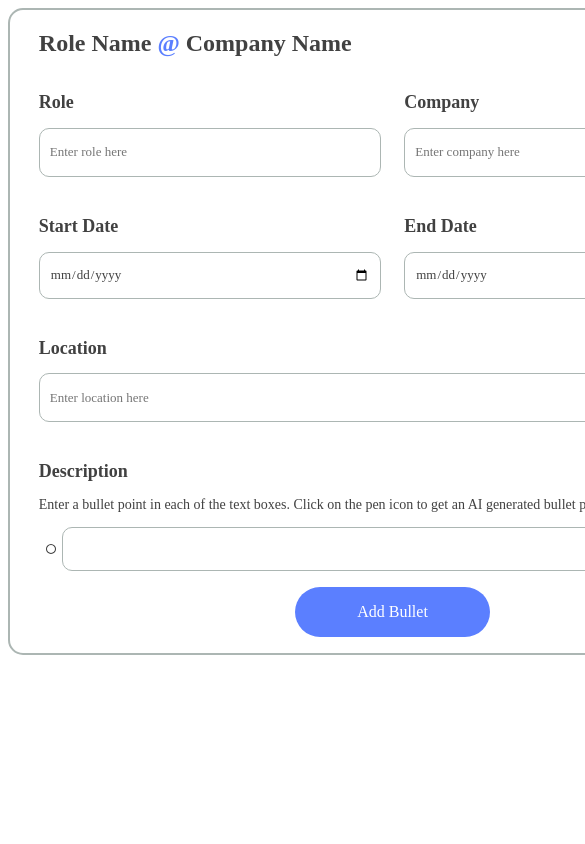
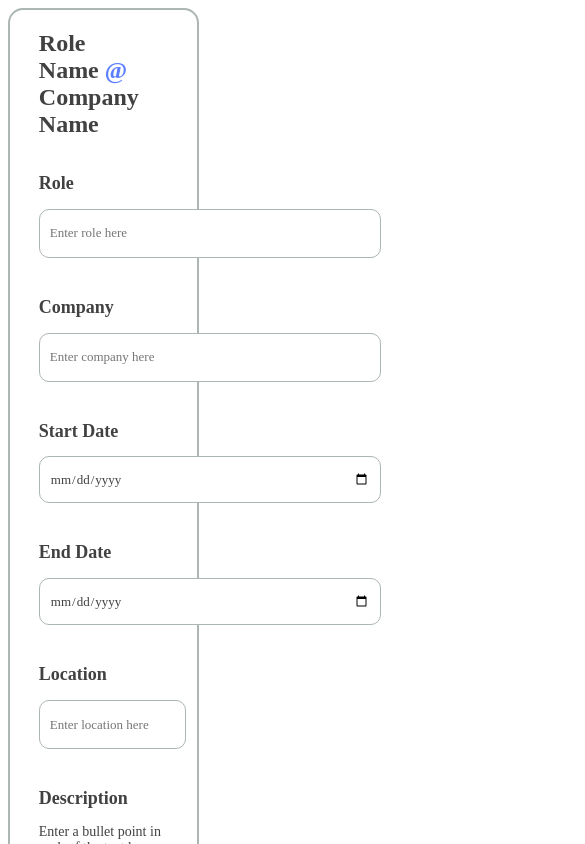
Before and after one commit to dorothyle/resume-generator, a React (Vite) app: page / in a window 390 px wide. Shown: the top 844 px of the page, 585 px wide, since content can reach past the window. Built offline with nearby package versions, Linux system fonts and the light colour scheme; some icons are missing; a web font is replaced by a local one.

Commit message:
adjust width of experience form to be responsive

```diff
--- a/src/Bullet.module.css
+++ b/src/Bullet.module.css
@@ -17,6 +17,7 @@
   border: 1.5px solid var(--gray);
   background: #fff;
   width: 37rem;
+  width: 80%;
   height: 2.5rem;
   flex-shrink: 0;
 
--- a/src/ExperienceForm.module.css
+++ b/src/ExperienceForm.module.css
@@ -10,8 +10,8 @@
   line-height: normal;
   border-radius: 15px;
   border: 2px solid var(--gray);
-  /* width: 39%; */
   width: 765px;
+  width: 50%;
 }
 
 .symbol {
```
